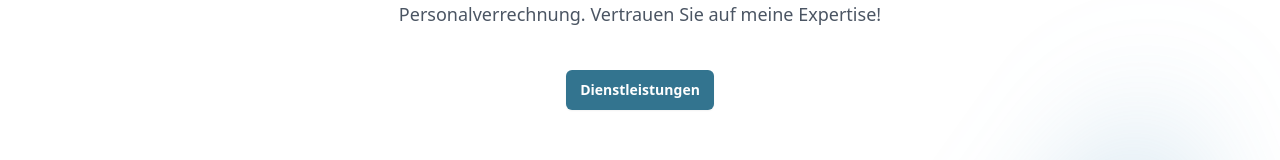
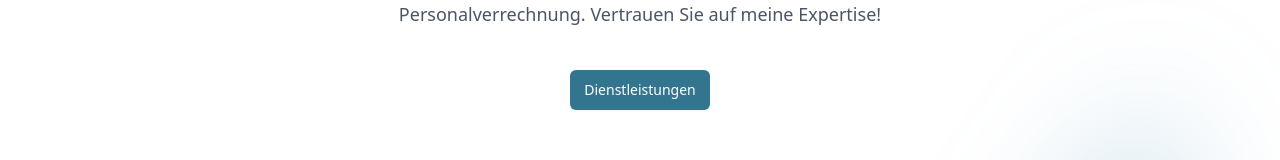
Before and after one commit to schmanat/buchhaltung-riba.eu, a Next.js app: page / in a window 1280 px wide. Shown: the part 755-915 px from the top of the page. Built offline with nearby package versions, Linux system fonts and the light colour scheme.

Commit message:
extract used icons to icons component and create components

```diff
--- a/jsconfig.json
+++ b/jsconfig.json
@@ -6,7 +6,8 @@
       "@/components/*": ["./src/components/*"],
       "@/app/*": ["./src/app/*"],
       "@/ui/*": ["./src/components/ui/*"],
-      "@/shared/*": ["./src/components/shared/*"]
+      "@/shared/*": ["./src/components/shared/*"],
+      "@/lib/*": ["./src/lib/*"]
     }
   }
 }
--- a/package.json
+++ b/package.json
@@ -13,11 +13,14 @@
     "@heroicons/react": "^2.0.17",
     "@tailwindcss/forms": "^0.5.3",
     "autoprefixer": "10.4.14",
+    "class-variance-authority": "^0.5.2",
+    "clsx": "^1.2.1",
     "google-map-react": "^2.2.0",
     "next": "13.3.0",
     "postcss": "8.4.21",
     "react": "18.2.0",
     "react-dom": "18.2.0",
+    "tailwind-merge": "^1.12.0",
     "tailwindcss": "3.3.1"
   }
 }
--- a/src/components/Contact.jsx
+++ b/src/components/Contact.jsx
@@ -88,7 +88,7 @@ const Contact = () => {
           </div>
         </div>
         <div className="mt-10 mx-auto w-full">
-          <Button>absenden</Button>
+          <Button variant="outline">absenden</Button>
         </div>
       </form>
     </div>
--- a/src/components/Hero.jsx
+++ b/src/components/Hero.jsx
@@ -1,86 +1,13 @@
 "use client";
-
-import { useState } from "react";
-import { Dialog } from "@headlessui/react";
-import { Bars3Icon, XMarkIcon } from "@heroicons/react/24/outline";
 import Logo from "@/shared/Logo";
 import Button from "@/ui/Button";
-
-const navigation = [
-  { name: "Dienstleistungen", href: "#dienstleistungen" },
-  { name: "Über mich", href: "#ueber-mich" },
-  { name: "Kontakt / Anfahrt", href: "#kontakt" },
-  { name: "Impressum", href: "#impressum" },
-];
+import Navigation from "./ui/Navigation";
 
 const Hero = () => {
-  const [mobileMenuOpen, setMobileMenuOpen] = useState(false);
-
   return (
     <div className="bg-white">
       <header className="absolute inset-x-0 top-0 z-50">
-        <nav
-          className="flex items-center justify-end sm:justify-center p-6 lg:px-8"
-          aria-label="Global"
-        >
-          <div className="flex md:hidden">
-            <button
-              type="button"
-              className="-m-2.5 inline-flex items-center justify-center rounded-md p-2.5 text-gray-700"
-              onClick={() => setMobileMenuOpen(true)}
-            >
-              <span className="sr-only">Navigationsmenü öffnen</span>
-              <Bars3Icon className="h-6 w-6" aria-hidden="true" />
-            </button>
-          </div>
-          <div className="hidden md:flex md:gap-x-12">
-            {navigation.map((item) => (
-              <a
-                key={item.name}
-                href={item.href}
-                className="text-sm font-semibold leading-6 text-gray-900"
-              >
-                {item.name}
-              </a>
-            ))}
-          </div>
-        </nav>
-        <Dialog
-          as="div"
-          className="lg:hidden"
-          open={mobileMenuOpen}
-          onClose={setMobileMenuOpen}
-        >
-          <div className="fixed inset-0 z-50" />
-          <Dialog.Panel className="fixed inset-y-0 right-0 z-50 w-full overflow-y-auto bg-white px-6 py-6 sm:max-w-sm sm:ring-1 sm:ring-gray-900/10">
-            <div className="flex items-center justify-between">
-              <Logo />
-              <button
-                type="button"
-                className="-m-2.5 rounded-md p-2.5 text-gray-700"
-                onClick={() => setMobileMenuOpen(false)}
-              >
-                <span className="sr-only">Navigationsmenü schließen</span>
-                <XMarkIcon className="h-6 w-6" aria-hidden="true" />
-              </button>
-            </div>
-            <div className="mt-6 flow-root">
-              <div className="-my-6 divide-y divide-gray-500/10">
-                <div className="space-y-2 py-6">
-                  {navigation.map((item) => (
-                    <a
-                      key={item.name}
-                      href={item.href}
-                      className="-mx-3 block rounded-lg px-3 py-2 text-base font-semibold leading-7 text-gray-900 hover:bg-gray-50"
-                    >
-                      {item.name}
-                    </a>
-                  ))}
-                </div>
-              </div>
-            </div>
-          </Dialog.Panel>
-        </Dialog>
+        <Navigation />
       </header>
 
       <div className="relative isolate px-6 pt-14 lg:px-8">
--- a/src/components/ServiceCard.jsx
+++ b/src/components/ServiceCard.jsx
@@ -7,7 +7,7 @@ const ServiceCard = ({ title, children, icon }) => {
   return (
     <div className="rounded-md bg-white p-8">
       <div className=" flex items-center justify-center w-full">
-        <span className="inline-flex text-primary w-24">{Icon}</span>
+        <span className="inline-flex text-primary w-24">{<Icon />}</span>
       </div>
       <H3 title={title} />
       <div>{children}</div>
--- a/src/components/ui/Button.jsx
+++ b/src/components/ui/Button.jsx
@@ -1,12 +1,32 @@
-const Button = ({ children }) => {
+import { cva } from "class-variance-authority";
+
+import { cn } from "@/lib/utils";
+
+const buttonVariants = cva(
+  "rounded-md px-3.5 py-2.5 text-sm font-normal shadow-sm focus-visible:outline transition-color duration-300 focus-visible:outline-2 focus-visible:outline-offset-2",
+  {
+    variants: {
+      variant: {
+        primary:
+          "bg-primary text-white hover:bg-primary/80 focus-visible:outline-primary",
+        outline:
+          "border border-slate-100 text-white hover:bg-white hover:border-white hover:text-black focus:outline-gray-700",
+      },
+    },
+    defaultVariants: {
+      variant: "primary",
+    },
+  }
+);
+
+const Button = ({ children, variant, className, ...props }) => {
   return (
-    <a
-      href="#"
-      className="rounded-md bg-primary px-3.5 py-2.5 text-sm font-semibold text-white shadow-sm hover:bg-primary/80 focus-visible:outline focus-visible:outline-2 focus-visible:outline-offset-2 focus-visible:outline-primary"
-    >
+    <button className={cn(buttonVariants({ variant, className }))} {...props}>
       {children}
-    </a>
+    </button>
   );
 };
 
+Button.displayName = "Button";
+
 export default Button;
--- a/src/components/ui/Icons.jsx
+++ b/src/components/ui/Icons.jsx
@@ -7,9 +7,9 @@ import {
 } from "@heroicons/react/24/outline";
 
 export const Icons = {
-  euro: <CurrencyEuroIcon />,
-  chartbar: <ChartBarIcon />,
-  users: <UserIcon />,
-  x: <XMarkIcon />,
-  burger: <Bars3Icon />,
+  euro: CurrencyEuroIcon,
+  chartbar: ChartBarIcon,
+  users: UserIcon,
+  x: XMarkIcon,
+  burger: Bars3Icon,
 };
--- /dev/null
+++ b/src/components/ui/Navigation.jsx
@@ -0,0 +1,80 @@
+"use client";
+
+import { useState } from "react";
+import { Dialog } from "@headlessui/react";
+import { Icons } from "@/ui/Icons";
+import { navigation } from "@/constants/navigation";
+import Logo from "@/shared/Logo";
+
+const Navigation = () => {
+  const [mobileMenuOpen, setMobileMenuOpen] = useState(false);
+
+  return (
+    <>
+      <nav
+        className="flex items-center justify-end sm:justify-center p-6 lg:px-8"
+        aria-label="Global"
+      >
+        <div className="flex md:hidden">
+          <button
+            type="button"
+            className="-m-2.5 inline-flex items-center justify-center rounded-md p-2.5 text-gray-700"
+            onClick={() => setMobileMenuOpen(true)}
+          >
+            <span className="sr-only">Navigationsmenü öffnen</span>
+            <Icons.burger className="h-6 w-6" aria-hidden="true" />
+          </button>
+        </div>
+        <div className="hidden md:flex md:gap-x-12">
+          {navigation.map((item) => (
+            <a
+              key={item.name}
+              href={item.href}
+              className="text-sm font-semibold leading-6 text-gray-900"
+            >
+              {item.name}
+            </a>
+          ))}
+        </div>
+      </nav>
+      <Dialog
+        as="div"
+        className="lg:hidden"
+        open={mobileMenuOpen}
+        onClose={setMobileMenuOpen}
+      >
+        <div className="fixed inset-0 z-50" />
+        <Dialog.Panel className="fixed inset-y-0 right-0 z-50 w-full overflow-y-auto bg-white px-6 py-6 sm:max-w-sm sm:ring-1 sm:ring-gray-900/10">
+          <div className="flex items-center justify-between">
+            <Logo />
+            <button
+              type="button"
+              className="-m-2.5 rounded-md p-2.5 text-gray-700"
+              onClick={() => setMobileMenuOpen(false)}
+            >
+              <span className="sr-only">Navigationsmenü schließen</span>
+              <Icons.x className="h-6 w-6" aria-hidden="true" />
+            </button>
+          </div>
+          <div className="mt-6 flow-root">
+            <div className="-my-6 divide-y divide-gray-500/10">
+              <div className="space-y-2 py-6">
+                {navigation.map((item) => (
+                  <a
+                    key={item.name}
+                    href={item.href}
+                    className="-mx-3 block rounded-lg px-3 py-2 text-base font-semibold leading-7 text-gray-900 hover:bg-gray-50"
+                  >
+                    {item.name}
+                  </a>
+                ))}
+              </div>
+            </div>
+          </div>
+        </Dialog.Panel>
+      </Dialog>
+    </>
+  );
+};
+
+export default Navigation;
--- /dev/null
+++ b/src/constants/navigation.js
@@ -0,0 +1,6 @@
+export const navigation = [
+  { name: "Dienstleistungen", href: "#dienstleistungen" },
+  { name: "Über mich", href: "#ueber-mich" },
+  { name: "Kontakt / Anfahrt", href: "#kontakt" },
+  { name: "Impressum", href: "#impressum" },
+];
--- /dev/null
+++ b/src/lib/utils.js
@@ -0,0 +1,6 @@
+import { clsx } from "clsx";
+import { twMerge } from "tailwind-merge";
+
+export const cn = (...inputs) => {
+  return twMerge(clsx(inputs));
+};
```
Also changed, not shown: 1 other file (tests, documents, lock files or other folders).
